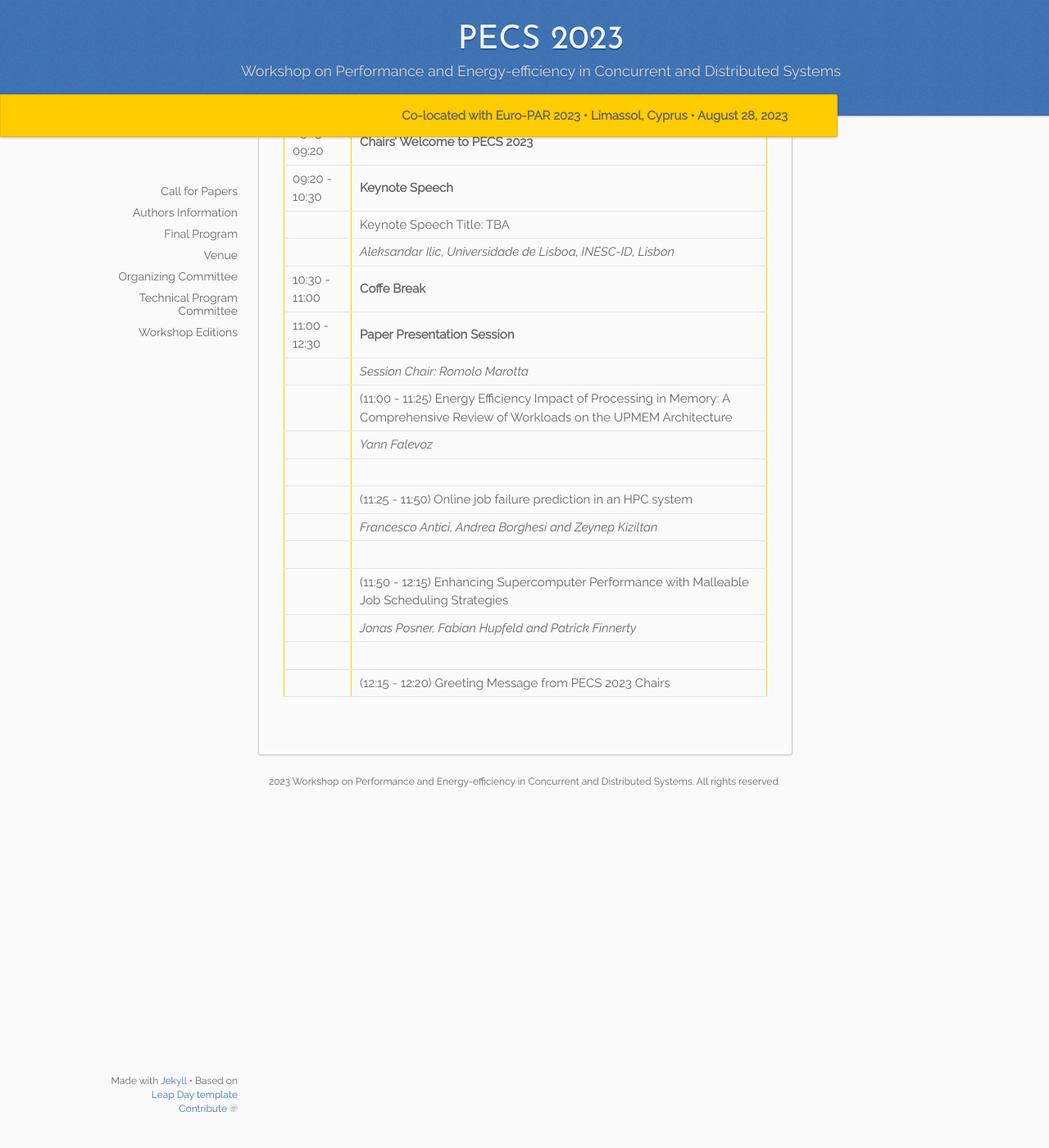
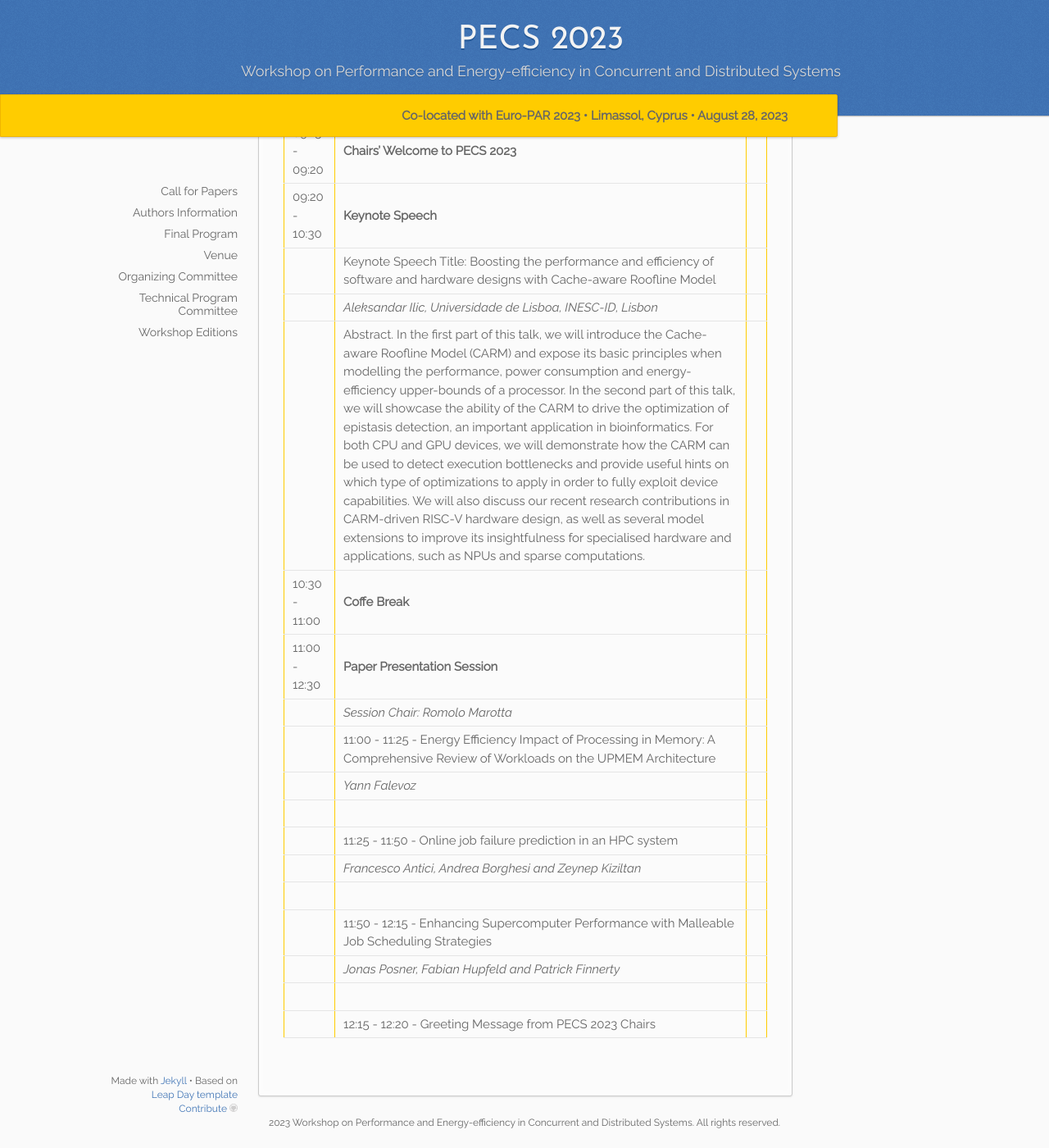
Before and after one commit to pecs-workshop/pecs-workshop.github.io, a Jekyll site: the page built from _2023/05.program.md, in a window 1280 px wide and 1400 px high, scrolled down 195 px. Shown: the whole window at 82% size. Built offline with Jekyll 4.4.1, drawn with Linux system fonts in a browser that asks for light colours.

Commit message:
keynote speech info

```diff
--- a/_2023/05.program.md
+++ b/_2023/05.program.md
@@ -14,18 +14,19 @@
 
 | 09:15 - 09:20 | **Chairs' Welcome to PECS 2023** |
 | 09:20 - 10:30 | **Keynote Speech** |
-| | Keynote Speech Title: TBA  |
+| | Keynote Speech Title: Boosting the performance and efficiency of software and hardware designs with Cache-aware Roofline Model |
 | | *Aleksandar Ilic, Universidade de Lisboa, INESC-ID, Lisbon* |
+| |Abstract. In the first part of this talk, we will introduce the Cache-aware Roofline Model (CARM) and expose its basic principles when modelling the performance, power consumption and energy-efficiency upper-bounds of a processor. In the second part of this talk, we will showcase the ability of the CARM to drive the optimization of epistasis detection, an important application in bioinformatics. For both CPU and GPU devices, we will demonstrate how the CARM can be used to detect execution bottlenecks and provide useful hints on which type of optimizations to apply in order to fully exploit device capabilities. We will also discuss our recent research contributions in CARM-driven RISC-V hardware design, as well as several model extensions to improve its insightfulness for specialised hardware and applications, such as NPUs and sparse computations.||
 | 10:30 - 11:00 | **Coffe Break** |
 | 11:00 - 12:30 | **Paper Presentation Session** |
 | | *Session Chair: Romolo Marotta* |
-| | (11:00 - 11:25) Energy Efficiency Impact of Processing in Memory: A Comprehensive Review of Workloads on the UPMEM Architecture |
+| | 11:00 - 11:25 - Energy Efficiency Impact of Processing in Memory: A Comprehensive Review of Workloads on the UPMEM Architecture |
 | | *Yann Falevoz* |
 | | |
-| | (11:25 - 11:50) Online job failure prediction in an HPC system |
+| | 11:25 - 11:50 - Online job failure prediction in an HPC system |
 | | *Francesco Antici, Andrea Borghesi and Zeynep Kiziltan* |
 | | |
-| | (11:50 - 12:15) Enhancing Supercomputer Performance with Malleable Job Scheduling Strategies |
+| | 11:50 - 12:15 - Enhancing Supercomputer Performance with Malleable Job Scheduling Strategies |
 | | *Jonas Posner, Fabian Hupfeld and Patrick Finnerty* |
 | | |
-| | (12:15 - 12:20) Greeting Message from PECS 2023 Chairs |
+| | 12:15 - 12:20 - Greeting Message from PECS 2023 Chairs |
```
